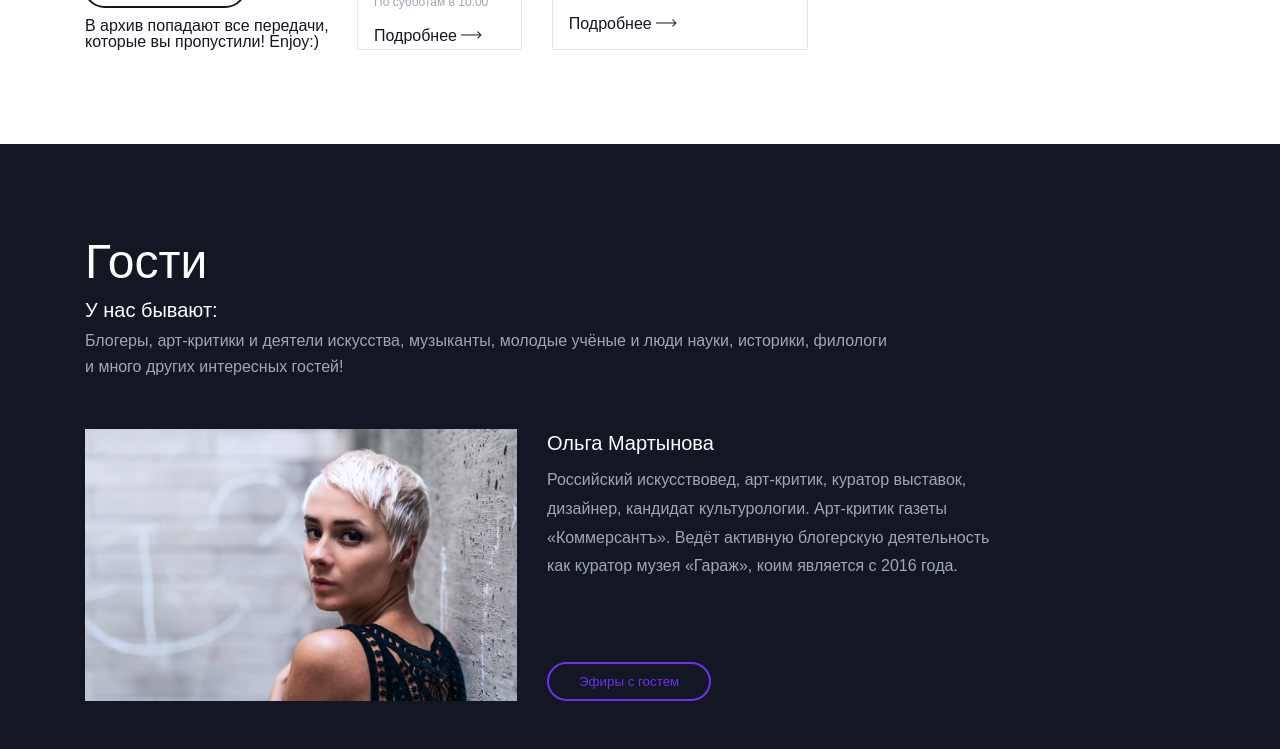
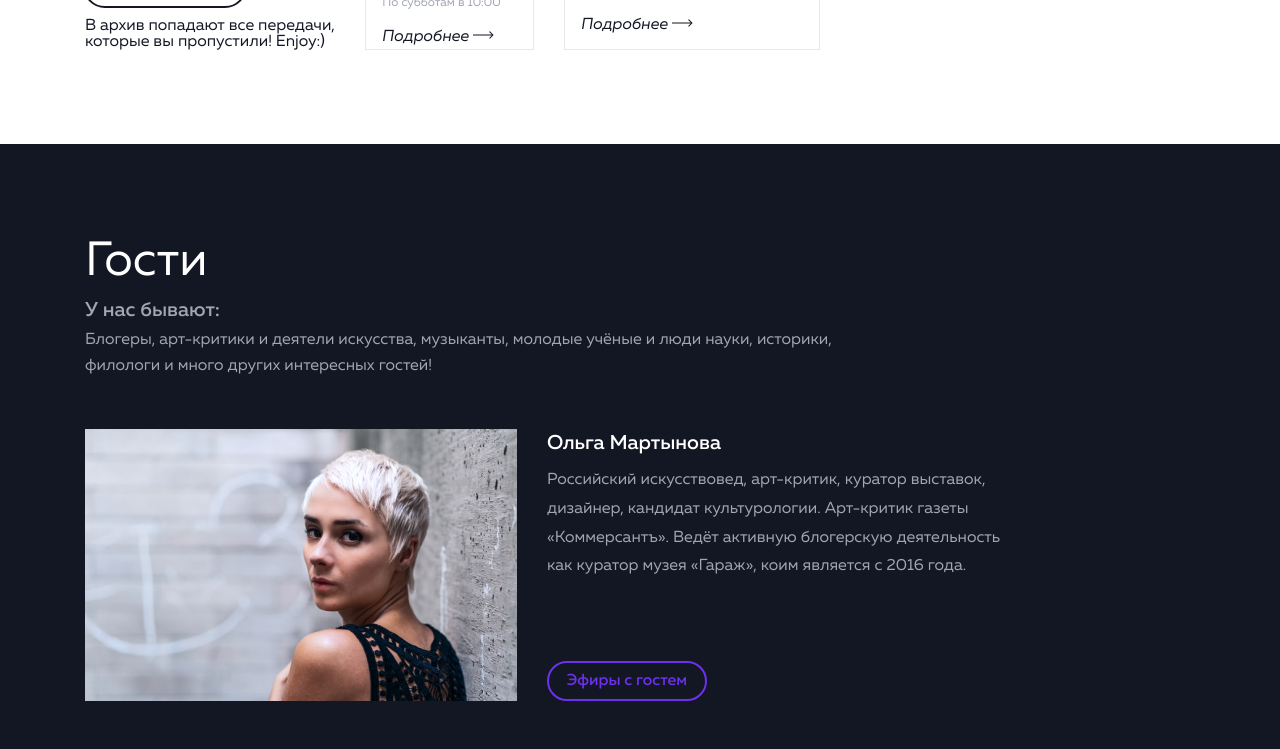
Before and after one commit to kiorskii/wwaveradio, a plain HTML site: page index.html in a window 1280 px wide. Shown: the part 2042-2791 px from the top of the page. Drawn offline with Linux system fonts and the light colour scheme; files whose address does not match are found by name; a web font is replaced by a local one.

Commit message:
added and fixed fonts

```diff
--- /dev/null
+++ b/src/fonts/MullerMedium/style.css
@@ -0,0 +1,9 @@
+@font-face {
+    font-family: 'Muller';
+    src: local('Muller Medium'), local('Muller-Medium'),
+        url('MullerMedium.woff2') format('woff2'),
+        url('MullerMedium.woff') format('woff'),
+        url('MullerMedium.ttf') format('truetype');
+    font-weight: 500;
+    font-style: normal;
+  }
--- /dev/null
+++ b/src/fonts/MullerRegular/style.css
@@ -0,0 +1,9 @@
+@font-face {
+    font-family: 'Muller';
+    src: local('Muller Regular'), local('Muller-Regular'),
+        url('MullerRegular.woff2') format('woff2'),
+        url('MullerRegular.woff') format('woff'),
+        url('MullerRegular.ttf') format('truetype');
+    font-weight: 400;
+    font-style: normal;
+  }
--- /dev/null
+++ b/src/fonts/MullerRegularItalic/style.css
@@ -0,0 +1,9 @@
+@font-face {
+    font-family: 'Muller';
+    src: local('Muller Regular Italic'), local('Muller-Regular-Italic'),
+        url('MullerRegularItalic.woff2') format('woff2'),
+        url('MullerRegularItalic.woff') format('woff'),
+        url('MullerRegularItalic.ttf') format('truetype');
+    font-weight: 400;
+    font-style: italic;
+  }
--- a/style/scss/base/_base.scss
+++ b/style/scss/base/_base.scss
@@ -1,4 +1,6 @@
-@import url('https://fonts.cdnfonts.com/css/muller-narrow');
+@import url('/src/fonts/MullerRegular/style.css');
+@import url('/src/fonts/MullerMedium/style.css');
+@import url('/src/fonts/MullerRegularItalic/style.css');
 
 /*
 font-family: 'Muller Narrow', sans-serif;
@@ -7,11 +9,19 @@ font-family: 'Muller', sans-serif;
 
 body {
   font-family: 'Muller', sans-serif;
+  font-weight: 400;
+  line-height: normal;
   color: $d-blue;
 }
 
 button {
   font-family: 'Muller', sans-serif;
+  font-weight: 500;
+}
+
+h1,
+h3 {
+  font-weight: 500;
 }
 
 h2 {
@@ -20,6 +30,10 @@ h2 {
 
 h3 {
   font-size: 20px;
+}
+
+h4 {
+  font-weight: 500;
 }
 
 p {
--- a/style/scss/blocks/_guests.scss
+++ b/style/scss/blocks/_guests.scss
@@ -2,11 +2,6 @@
   background-color: $d-blue;
   padding: 94px 0;
   min-width: 1170px;
-
-  h2,
-  h3 {
-    color: #fff;
-  }
 
   p {
     color: #a1a6b4;
@@ -15,10 +10,12 @@
 
 .guests__title {
   margin-bottom: 14px;
+  color: white;
 }
 
 .guests__intro {
   margin-bottom: 8px;
+  color: #a1a6b4;
 }
 
 .guests__description {
@@ -40,11 +37,16 @@
 
 .guests__name {
   margin-bottom: 8px;
+  color: white;
 }
 
 .guests__button {
+  width: 160px;
+  height: 40px;
+  box-sizing: border-box;
   position: absolute;
   bottom: 0;
-  padding: 10px 30px;
+  padding: 10px 15px;
   border-radius: 20px;
+  font-size: 16px;
 }
--- a/style/scss/blocks/_hero.scss
+++ b/style/scss/blocks/_hero.scss
@@ -39,4 +39,5 @@
 .hero__button {
   padding: 25px 54px;
   border-radius: 40px;
+  font-size: 20px;
 }
--- a/style/scss/blocks/_radio.scss
+++ b/style/scss/blocks/_radio.scss
@@ -36,6 +36,7 @@
   border-radius: 77px;
   width: 160px;
   height: 40px;
+  font-size: 16px;
 }
 
 .radio__time {
@@ -50,3 +51,7 @@
   max-height: 260px;
   border: 1px solid $gray;
 }
+
+.radio__link {
+  font-style: italic;
+}
```
Also changed, not shown: src/fonts/MullerMedium/MullerMedium.ttf (added), src/fonts/MullerMedium/MullerMedium.woff (added), src/fonts/MullerMedium/MullerMedium.woff2 (added), src/fonts/MullerRegular/MullerRegular.ttf (added), src/fonts/MullerRegular/MullerRegular.woff (added), src/fonts/MullerRegular/MullerRegular.woff2 (added), src/fonts/MullerRegularItalic/MullerRegularItalic.ttf (added), src/fonts/MullerRegularItalic/MullerRegularItalic.woff (added), src/fonts/MullerRegularItalic/MullerRegularItalic.woff2 (added), style/css/main.css.
